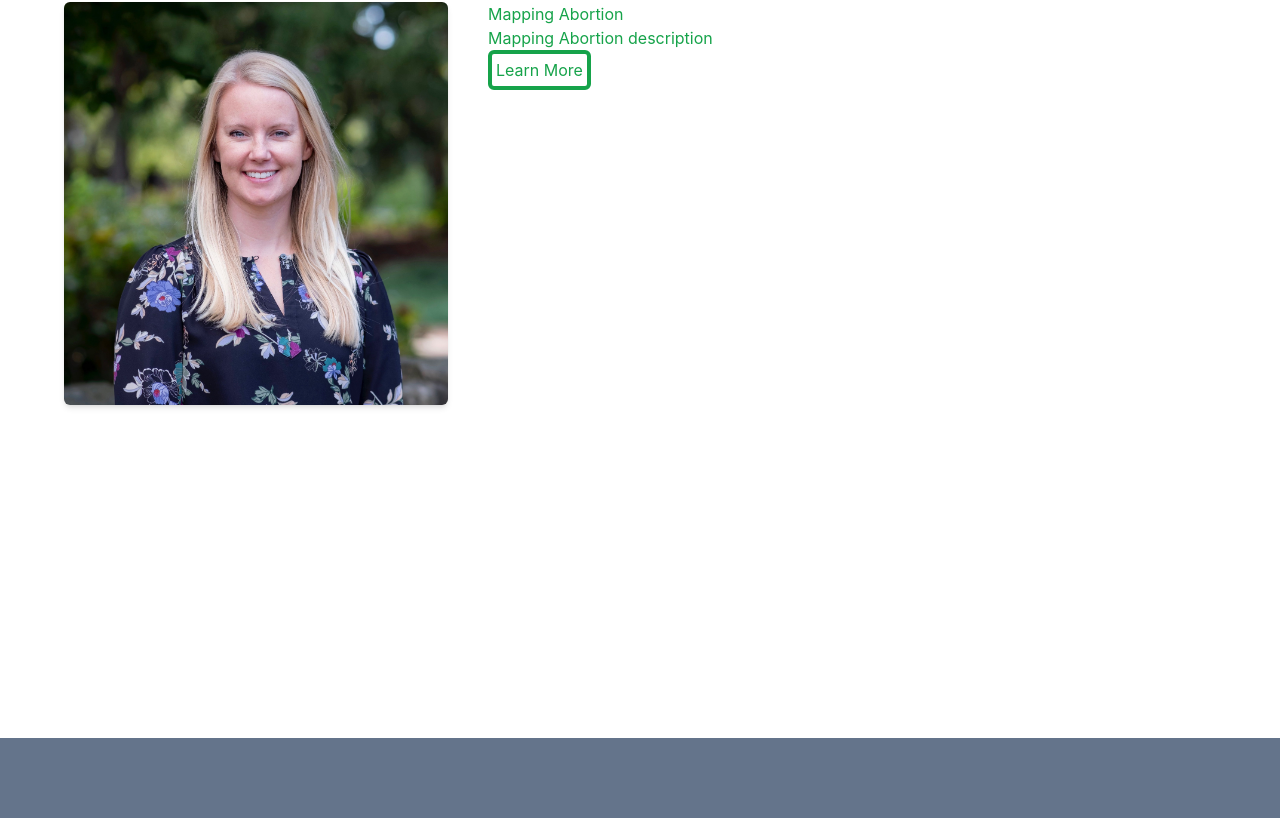
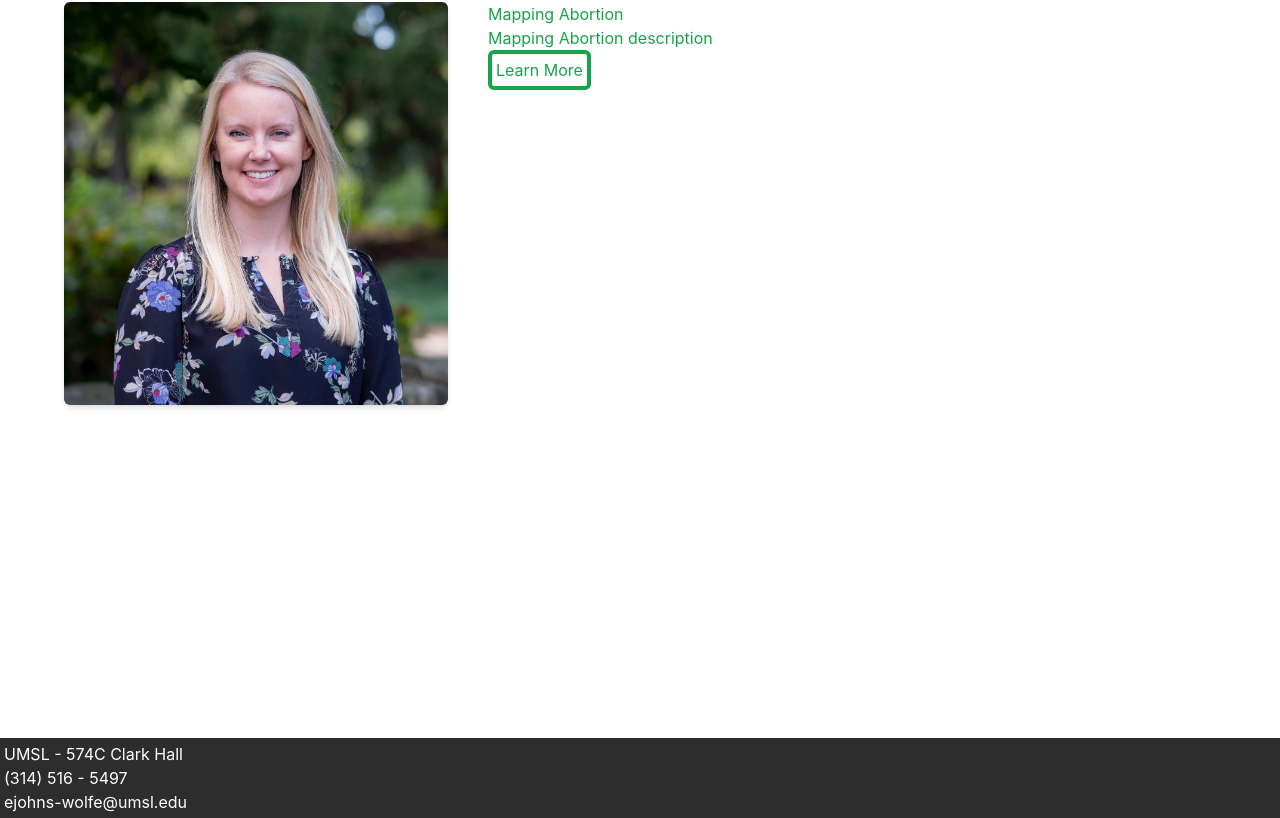
Before and after one commit to Cwoodard2/umsl-professor-web, a React (Create React App) app: page / in a window 1280 px wide. Shown: the part 3354-4172 px from the top of the page. Built offline with nearby package versions, Linux system fonts and the light colour scheme.

Commit message:
Updated footer colors

```diff
--- a/src/components/Footer.tsx
+++ b/src/components/Footer.tsx
@@ -2,8 +2,10 @@ import React from "react";
 
 const Footer = () => {
     return (
-        <div className="bg-slate-500 w-screen h-20">
-
+        <div className="bg-footerGrey w-screen h-20 flex flex-col text-white p-1">
+            <p>UMSL - 574C Clark Hall</p>
+            <p>(314) 516 - 5497</p>
+            <p>ejohns-wolfe@umsl.edu</p>
         </div>
     );
 };
--- a/tailwind.config.js
+++ b/tailwind.config.js
@@ -7,7 +7,9 @@ module.exports = {
     // },
     extend: {
       colors: {
-        webGreen: '#669488'
+        webGreen: '#669488',
+        footerGrey: '#2D2D2D',
+        webBlue: '#355A86'
       }
     }
   },
```
